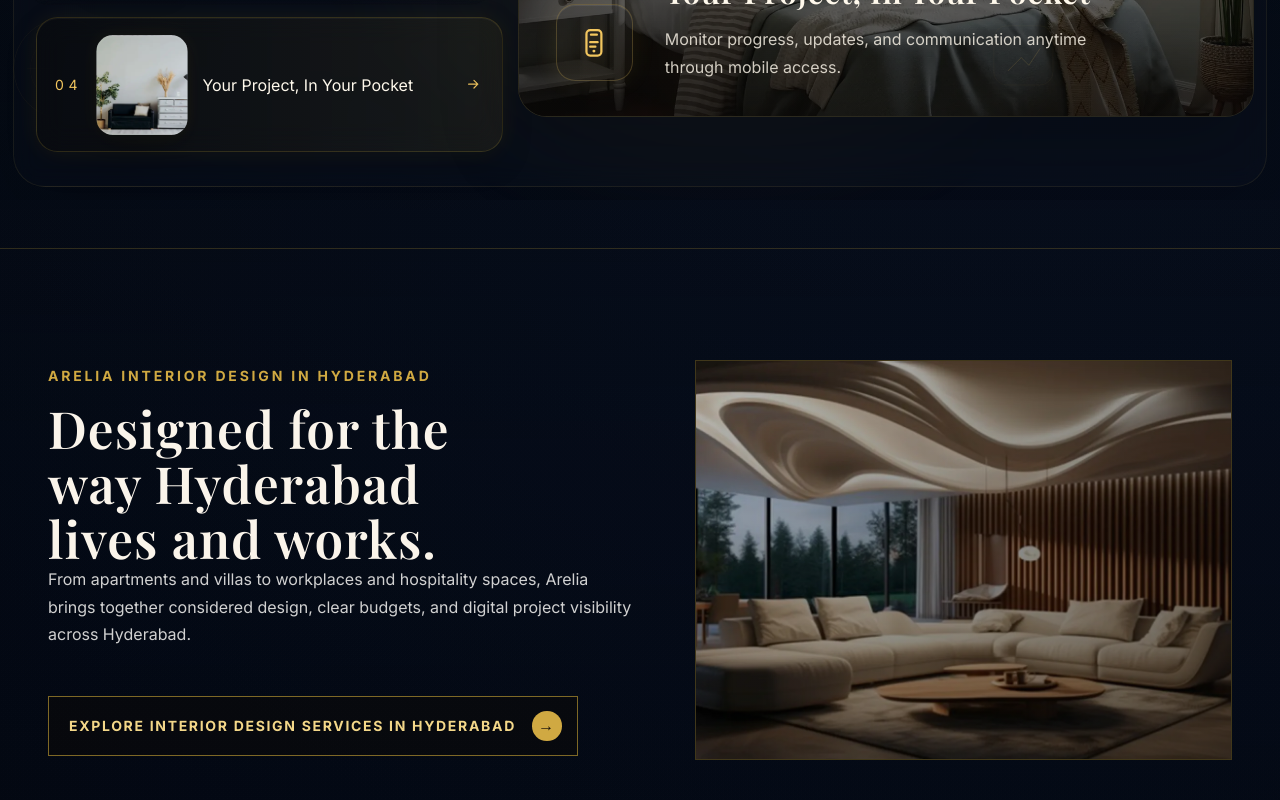
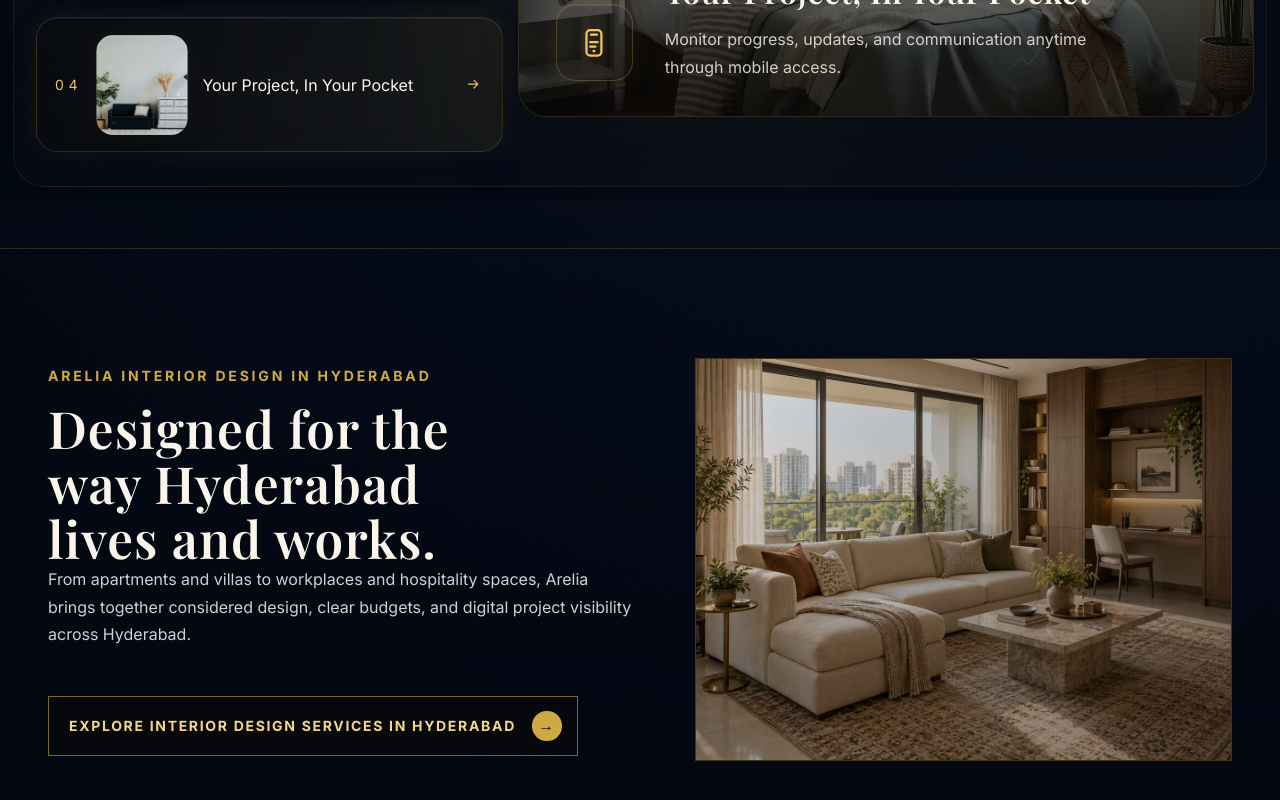
Before and after one commit to SprintParkSolutions/Arelia-ReactJS_Code, a React (Vite) app: page / in a window 1280 px wide. Shown: the part 1616-2416 px from the top of the page. Built offline with nearby package versions, Linux system fonts and the light colour scheme.

Commit message:
modified exiting changes content related images

```diff
--- a/src/pages/HomePage.tsx
+++ b/src/pages/HomePage.tsx
@@ -2072,8 +2072,10 @@
       </div>
       <figure className="hyderabad-design-section__visual">
         <img
-          src="/images/Hyderabad/hyderabad-residential-v1.webp"
-          alt="Contemporary residential interior by Arelia"
+          src="/images/Hyderabad/hyderabad-home-work-concept-v1.webp"
+          alt="Interior design concept for Hyderabad living: a warm contemporary apartment with an integrated workspace"
+          width="1200"
+          height="900"
           loading="lazy"
         />
       </figure>
```
Also changed, not shown: .sf/orgs/00Dca000004CpCXEA0/metadata-catalog/catalog.json, public/images/Hyderabad/hyderabad-home-work-concept-v1.webp (added), 1 other file (tests, documents, lock files or other folders).
